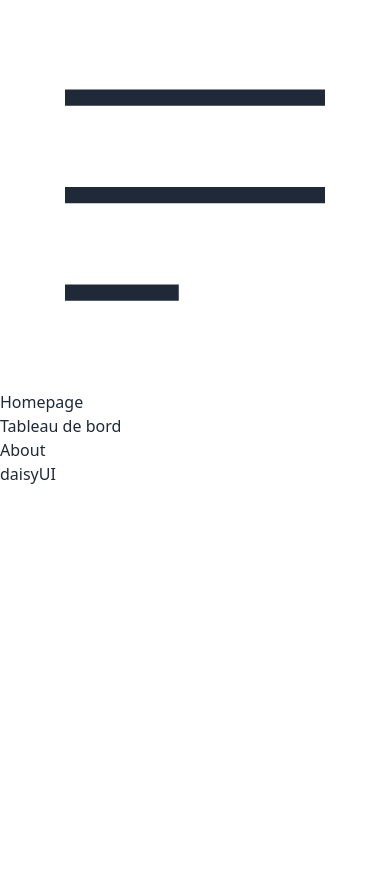
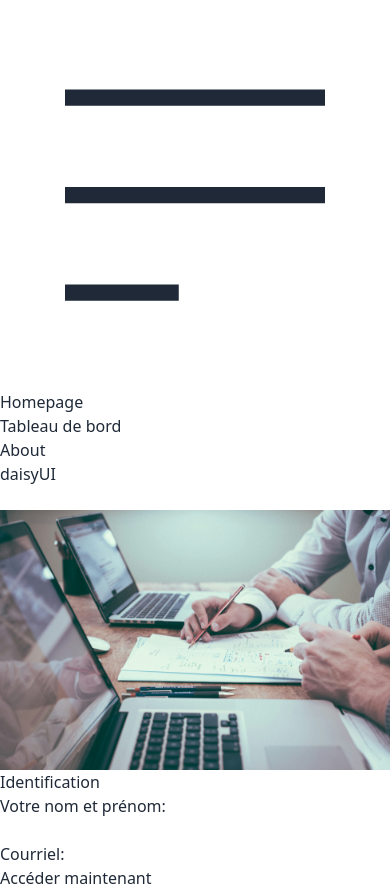
Before and after one commit to williamtrindadegit/eStage, a Vue app in the folder eStage/: page /LoginPage in a window 390 px wide. Before the commit the page ends 844 px from the top, so only its background shows below. Built offline with nearby package versions, Linux system fonts and the light colour scheme.

Commit message:
page d'accueille

```diff
--- a/eStage/src/components/InternshipDashboard.vue
+++ b/eStage/src/components/InternshipDashboard.vue
@@ -18,7 +18,10 @@
 
       <!-- Grid -->
 
-
+      <div>
+    <h1>NOM et Prenom:</h1>
+    <p>{{ $route.query.name }}</p>
+  </div>
         <div v-for="offre in computedOffers" class="grid grid-cols-4 gap-4">
             <div class="grid grid-cols-12 grid-rows-1 gap-12">
                 <div class="bg-red-600 p-3 w-12 rounded-lg col-start-1">
@@ -34,7 +37,7 @@
             <div class="text-black text-xs flex items-center">{{ offre?.province?.value }}</div>
             <div class="text-black text-xs flex items-center">{{ offre?.startDate }}</div>
             <div class="text-xs flex justify-between items-center">
-            <button class="btn bg-emerald-200 border-emerald-200 text-emerald-600 font-light">Accepter</button>
+            <button class="btn bg-emerald-200 border-emerald-200 text-emerald-600 font-light" @click="goTo()">Accepter</button>
             <button class="w-6"  >
                 <svg viewBox="0 0 576 512" xmlns="http://www.w3.org/2000/svg"><path fill="rgb(20 184 166)" d="M6,12v15c0,1.654,1.346,3,3,3h14c1.654,0,3-1.346,3-3V12H6z M12,25c0,0.552-0.448,1-1,1s-1-0.448-1-1v-9  c0-0.552,0.448-1,1-1s1,0.448,1,1V25z M17,25c0,0.552-0.448,1-1,1s-1-0.448-1-1v-9c0-0.552,0.448-1,1-1s1,0.448,1,1V25z M22,25  c0,0.552-0.448,1-1,1s-1-0.448-1-1v-9c0-0.552,0.448-1,1-1s1,0.448,1,1V25z" id="XMLID_237_"/><path fill="rgb(20 184 166)" d="M27,6h-6V5c0-1.654-1.346-3-3-3h-4c-1.654,0-3,1.346-3,3v1H5C3.897,6,3,6.897,3,8v1c0,0.552,0.448,1,1,1h24  c0.552,0,1-0.448,1-1V8C29,6.897,28.103,6,27,6z M13,5c0-0.551,0.449-1,1-1h4c0.551,0,1,0.449,1,1v1h-6V5z" id="XMLID_243_"/></svg>
             </button>
@@ -61,6 +64,7 @@ import { ref , onMounted, computed } from  'vue'
 const offres = ref ([]) ;
 const deleted = ref(0);
 const offreCurrent = ref({});
+
 
 const computedOffers = computed(() =>{
     return offres.value;
@@ -120,12 +124,14 @@ function edit(offre) {
 function deleteMe(id){
     deleted.value++; // effacer apres apres l'api es rempli
     offres.value = getData(3 - deleted.value); // effacer apres l'api es rempli
-    //offres.value = getInternShipOffers();  // de commenter ceci
+    //offres.value = getInternShipOffers();  // de commenter ceci quand l'api sera rempli
 }
 
 async function getInternShipOffers(){
     return await api('/internship-offers');
 }
+
+
 
 function getData(data){
     return [{
--- /dev/null
+++ b/eStage/src/components/LoginPage.vue
@@ -0,0 +1,57 @@
+<template>
+
+   <div class="card lg:card-side bg-base-100 shadow-xl">
+  <figure><img src="../assets/images/scott-graham-5fNmWej4tAA-unsplash7.png" alt="Album"/></figure>
+  <div class="card-body">
+
+<div class="grid grid-cols-12 grid-rows-4 gap-4">
+        <div class="col-span-8 col-start-3">
+            <h1>Identification</h1>
+        </div>
+    <div class="col-span-8 row-span-2 col-start-3 row-start-3">
+        <div>
+    <label for="name">Votre nom et prénom:</label>
+    <input type="text" id="name" v-model="fullName"><br>
+    <label for="email">Courriel:</label>
+    <input type="email" id="email" v-model="email"><br>
+    <button @click="saveAndNavigate">Accéder maintenant</button>
+  </div>
+    </div>
+</div>
+
+
+  </div>
+</div>
+
+
+
+  </template>
+
+
+
+
+  <script setup>
+  import { ref } from 'vue';
+  import { useRouter } from 'vue-router';
+
+  const router = useRouter();
+  const fullName = ref('');
+  const email = ref('');
+  const savedName = ref('');
+
+  const saveName = () => {
+    savedName.value = fullName.value;
+  };
+
+
+  const saveAndNavigate = () => {
+  saveName();
+
+  router.push({ path: '/InternshipDashboard', query: { name: savedName.value } });
+};
+</script>
+
+
+  <style>
+
+  </style>
--- a/eStage/src/router/index.js
+++ b/eStage/src/router/index.js
@@ -2,6 +2,7 @@ import { createRouter, createWebHistory } from "vue-router";
 import HomeView from "../views/HomeView.vue";
 import Dashboard from "../views/Dashboard.vue";
 import InternshipDashboard from "@/components/InternshipDashboard.vue";
+import LoginPage from "@/components/LoginPage.vue";
 
 const router = createRouter({
   history: createWebHistory(import.meta.env.BASE_URL),
@@ -21,6 +22,11 @@ const router = createRouter({
       name: "InternshipDashboard",
       component: InternshipDashboard,
     },
+    {
+      path: "/LoginPage",
+      name: "LoginPage",
+      component: LoginPage,
+    },
   ],
 });
 
```
Also changed, not shown: eStage/src/assets/images/scott-graham-5fNmWej4tAA-unsplash7.png (added).
